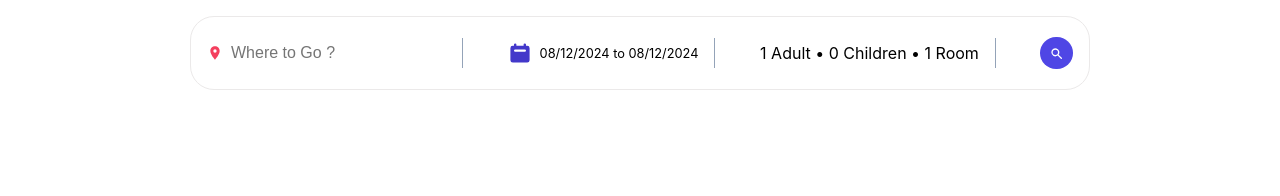
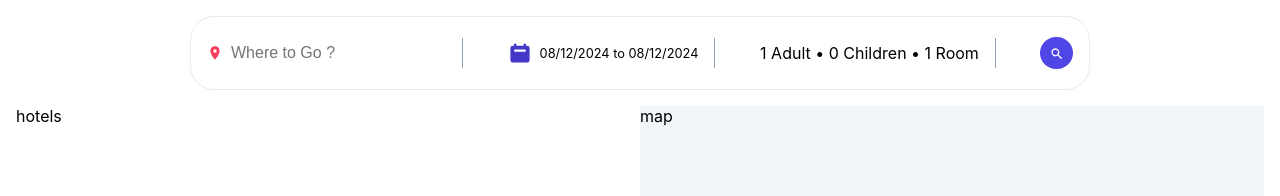
Before and after one commit to MahdiRahmany/Booking-Hotel-App, a React (Vite) app: page /hotels in a window 1280 px wide. Shown: the top 196 px of the page. Built offline with nearby package versions, Linux system fonts and the light colour scheme.

Commit message:
create nested route on hotel

```diff
--- a/src/App.jsx
+++ b/src/App.jsx
@@ -3,6 +3,7 @@ import "./App.css";
 import Header from "./components/Header/Header";
 import LocationList from "./components/LocationList/LocationList";
 import { Route, Routes } from "react-router-dom";
+import AppLayout from "./components/AppLayout/AppLayout";
 
 function App() {
   return (
@@ -12,6 +13,10 @@ function App() {
 
       <Routes>
         <Route path="/" element={<LocationList />} />
+        <Route path="/hotels" element={<AppLayout />}>
+          <Route index element={<div>hotels</div>} />
+          <Route path=":id" element={<div>single hotel</div>} />
+        </Route>
       </Routes>
     </div>
   );
--- /dev/null
+++ b/src/components/AppLayout/AppLayout.jsx
@@ -0,0 +1,14 @@
+import { Outlet } from "react-router-dom";
+
+function AppLayout() {
+  return (
+    <div className="appLayout">
+      <div className="sidebar">
+        <Outlet />
+      </div>
+      <div className="mapContainer">map</div>
+    </div>
+  );
+}
+
+export default AppLayout;
```
